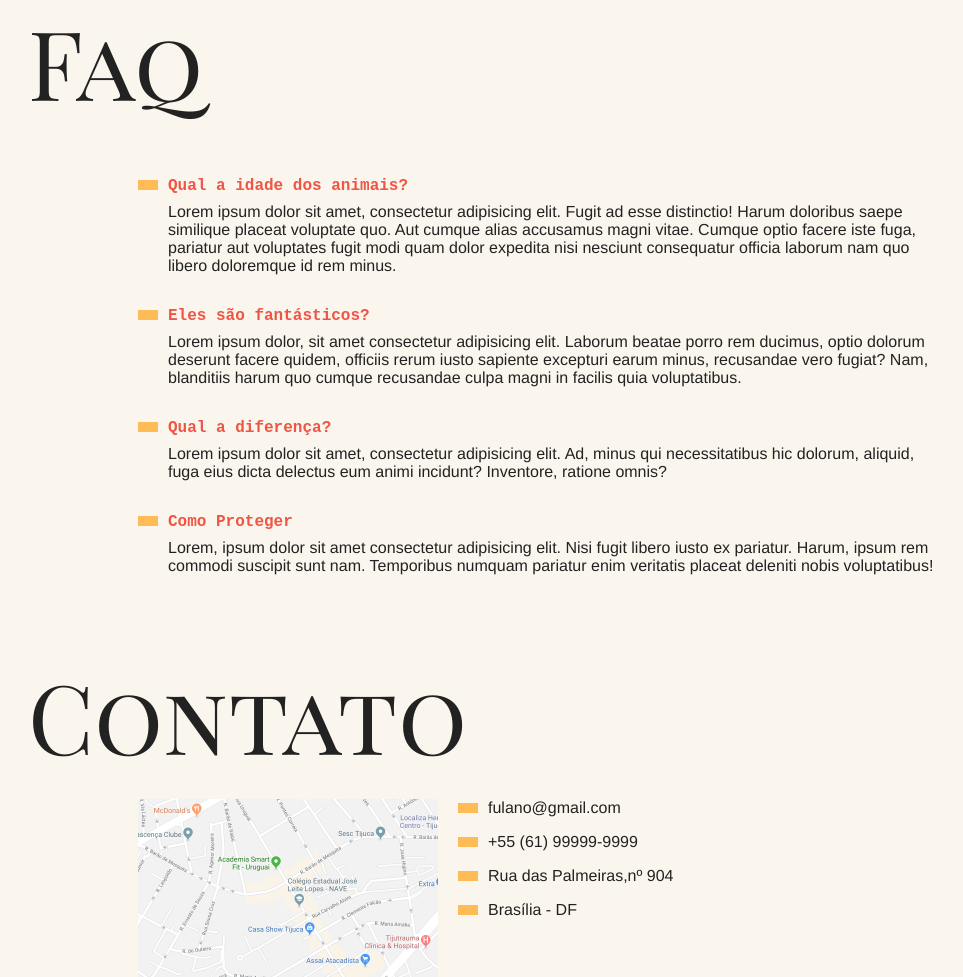
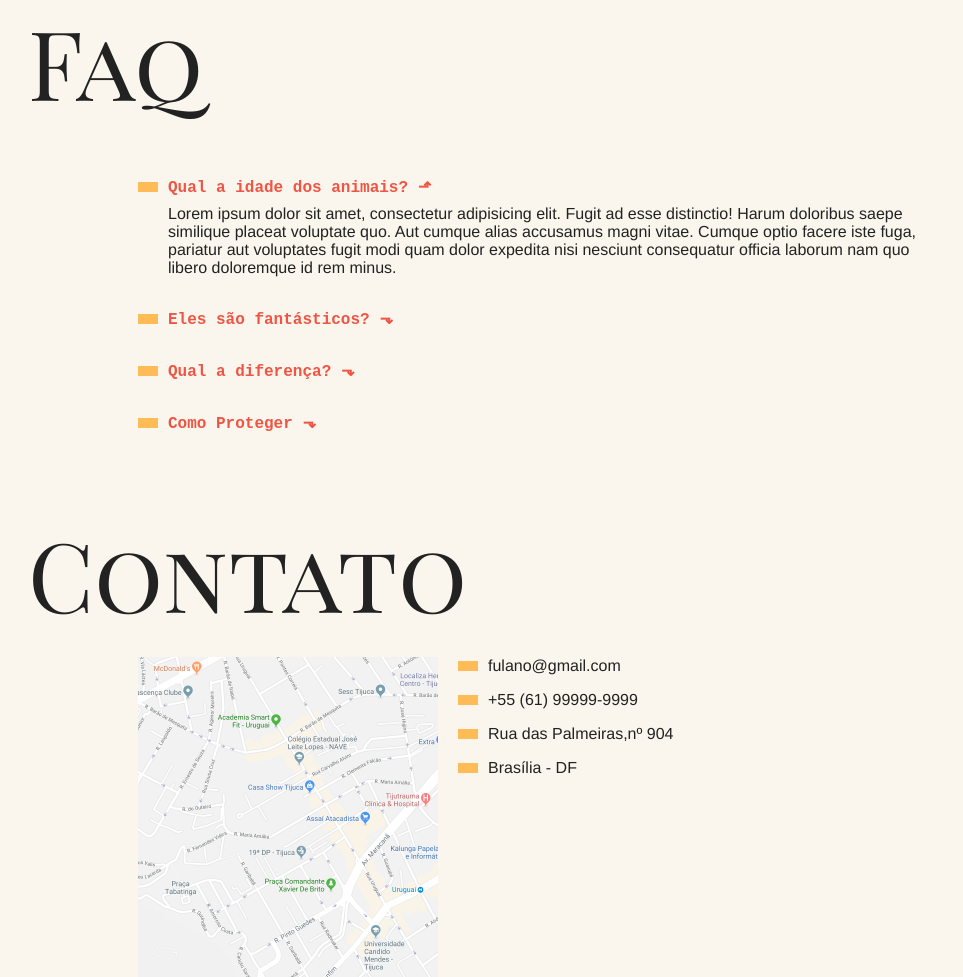
Before and after one commit to stephbsb/animaisfantasticos, a plain HTML site: page index.html in a window 1280 px wide. Shown: the part 799-1776 px from the top of the page, without its empty margins (157-1120 px from the left). Drawn offline with Linux system fonts and the light colour scheme.

Commit message:
new: adiciona accordion list style ao Faq

```diff
--- a/css/style.css
+++ b/css/style.css
@@ -228,6 +228,7 @@ body {
   }
 }
 
+/* Tab Menu */
 .js .js-tabcontent section {
   display: none;
 }
@@ -248,3 +249,36 @@ body {
     transform: translate3d(0, 0, 0);
   }
 }
+
+/* Faq */
+.js-accordion dt {
+  cursor: pointer;
+}
+.js .js-accordion dd {
+  display: none;
+}
+
+.js-accordion dt::after {
+  content: '⬎';
+  margin-left: 10px;
+}
+
+.js-accordion dt.ativo::after {
+  content: '⬏';
+}
+
+.js-accordion dd.ativo {
+  display: block;
+  animation: slideDown 0.5s forwards;
+}
+
+@keyframes slideDown {
+  from {
+    opacity: 0;
+    transform: translate3d(-30px, 0, 0);
+  }
+  to {
+    opacity: 1;
+    transform: translate3d(0, 0, 0);
+  }
+}
--- a/index.html
+++ b/index.html
@@ -182,9 +182,9 @@
     </section>
     <section class="grid-section faq" id="faq">
       <h1 class="titulo">Faq</h1>
-      <dl class="faq-lista">
-        <dt>Qual a idade dos animais?</dt>
-        <dd>
+      <dl class="faq-lista js-accordion">
+        <dt class="ativo">Qual a idade dos animais?</dt>
+        <dd class="ativo">
           Lorem ipsum dolor sit amet, consectetur adipisicing elit. Fugit ad
           esse distinctio! Harum doloribus saepe similique placeat voluptate
           quo. Aut cumque alias accusamus magni vitae. Cumque optio facere iste
--- a/script.js
+++ b/script.js
@@ -1,3 +1,5 @@
+/* Tab menu de imagens e descrição */
+function initTabNav() {
   const tabmenu = document.querySelectorAll('.js-tabmenu li');
 
   const tabcontent = document.querySelectorAll('.js-tabcontent section');
@@ -15,3 +17,17 @@ tabmenu.forEach((item, index) => {
       activeTab(index);
     });
   });
+}
+
+initTabNav();
+
+const accordionList = document.querySelectorAll('.js-accordion dt');
+
+function activeAccordion() {
+  this.classList.toggle('ativo');
+  this.nextElementSibling.classList.toggle('ativo');
+}
+
+accordionList.forEach((accordionItem) => {
+  accordionItem.addEventListener('click', activeAccordion);
+});
```
Lines whose indentation alone changed are shown as unchanged.
